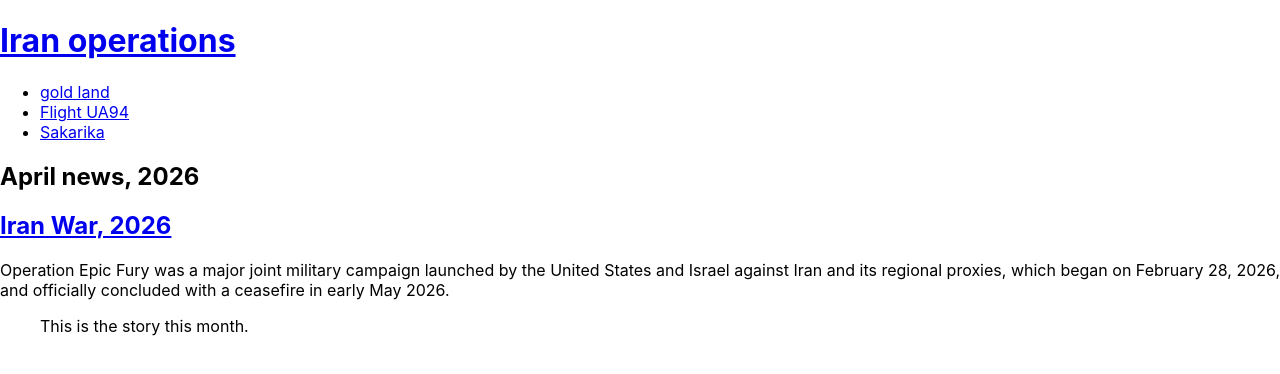
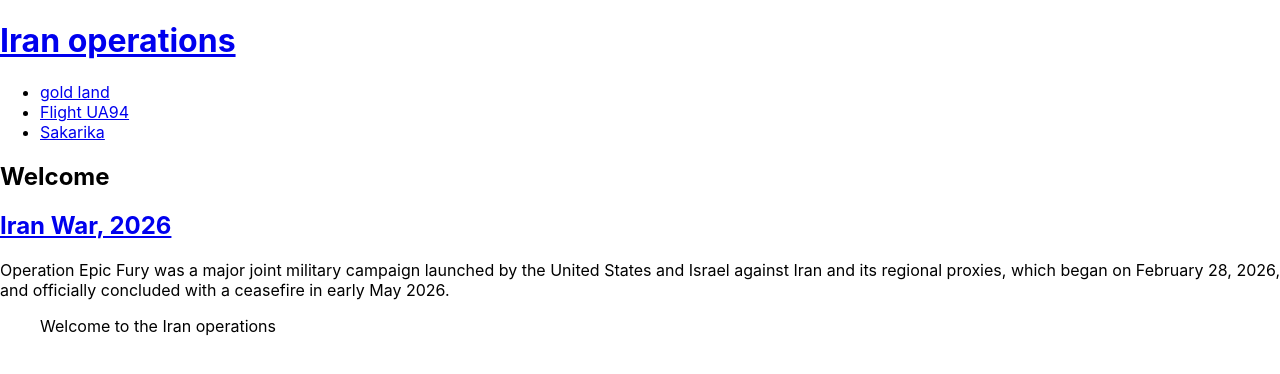
Before and after one commit to Wonnho/learningSchoolReact, a React (Create React App) app: page / in a window 1280 px wide. Shown: the top 374 px of the page. Built offline with nearby package versions, Linux system fonts and the light colour scheme.

Commit message:
write props.onChange() on title. useState to click items of NAV

```diff
--- a/src/App.js
+++ b/src/App.js
@@ -1,14 +1,23 @@
 import logo from "./logo.svg";
 import "./App.css";
+import { useState } from "react";
 
 function Header(props) {
-  console.log('props',props.title);
+  console.log("props", props.title);
 
   return (
     <div>
       <header>
         <h1>
-          <a href="/">{props.title}</a>
+          <a
+            href="/"
+            onClick={function (e) {
+              e.preventDefault();
+              props.onChange();
+            }}
+          >
+            {props.title}
+          </a>
         </h1>
       </header>
     </div>
@@ -16,32 +25,51 @@ function Header(props) {
 }
 
 function Nav(props) {
-  const lists=[]
-  for(let k=0;k<props.topics.length;k++) {
-let t=props.topics[k];
-lists.push(<li key={t.id}><a href={`/read/${t.id}`}>{t.title}</a></li>)
+  const lists = [];
+  for (let k = 0; k < props.topics.length; k++) {
+    let t = props.topics[k];
+    lists.push(
+      <li key={t.id}>
+        <a
+          id={t.id}
+          href={`/read/` + t.id}
+          onClick={(e) => {
+            e.preventDefault();
+            props.onChange(e.target.id);
+          }}
+        >
+          {t.title}
+        </a>
+      </li>,
+    );
   }
   return (
     <div>
       <nav>
-        <ul>
-       {lists}
-        </ul>
+        <ul>{lists}</ul>
       </nav>
     </div>
   );
 }
 
 function Article(props) {
-
   return (
     <div>
       <article>
         <h1>{props.title}</h1>
-        <h2><a href="/https://en.wikipedia.org/wiki/2026_Iran_war">Iran War, 2026</a></h2>
-        <p>Operation Epic Fury was a major joint military campaign launched by the United States and Israel against Iran and its regional proxies, which began on February 28, 2026, and officially concluded with a ceasefire in early May 2026.</p>
-      <blockquote>
-        <p>{props.body} </p>
+        <h2>
+          <a href="https://en.wikipedia.org/wiki/2026_Iran_war">
+            Iran War, 2026
+          </a>
+        </h2>
+        <p>
+          Operation Epic Fury was a major joint military campaign launched by
+          the United States and Israel against Iran and its regional proxies,
+          which began on February 28, 2026, and officially concluded with a
+          ceasefire in early May 2026.
+        </p>
+        <blockquote>
+          <p>{props.body} </p>
         </blockquote>
       </article>
     </div>
@@ -49,19 +77,56 @@ function Article(props) {
 }
 
 function App() {
-   const topics=[{id:1,title:'gold land',body:'Horror'},
-    {id:2,title:'Flight UA94',body:'Terrorism'},
-    {id:3,title:'Sakarika',body:'Gangstar'}
-      ];
+
+  const [mode, setMode] = useState("WELCOME");
+  const [id, setId] = useState(null);
+let content = null;
+
+  const topics = [
+    { id: 1, title: "gold land", body: "Horror" },
+    { id: 2, title: "Flight UA94", body: "Terrorism" },
+    { id: 3, title: "Sakarika", body: "Gangstar" },
+  ];
+
+  if (mode === "WELCOME") {
+    content = (
+      <Article title="Welcome" body="Welcome to the Iran operations " />
+    );
+  } else if (mode === "READ") {
+    // let title, body = null;
+     let title = "";
+      let body = "";
+
+    for (let k = 0; k < topics.length; k++) {
+      if (topics[k].id === Number(id)) {
+         title = topics[k].title;
+          body = topics[k].body;
+           break; // Stop looping once found!
+        }
+          }
+      content=<Article title={title} body={body} />
+  }
 
   return (
     <div>
-      <Header title="Iran operations" />
+      <Header
+        title="Iran operations"
+        onChange={function () {
+          setMode("WELCOME");
+        }}
+      />
 
-      <Nav topics={topics} />
+      <Nav
+        topics={topics}
+        onChange={(k) => {
+          setMode("READ");
+          setId(k);
+        }}
+      />
 
-      <Article title="April news, 2026" body="This is the story this month. " />
+{content}
     </div>
   );
 }
+
 export default App;
```
